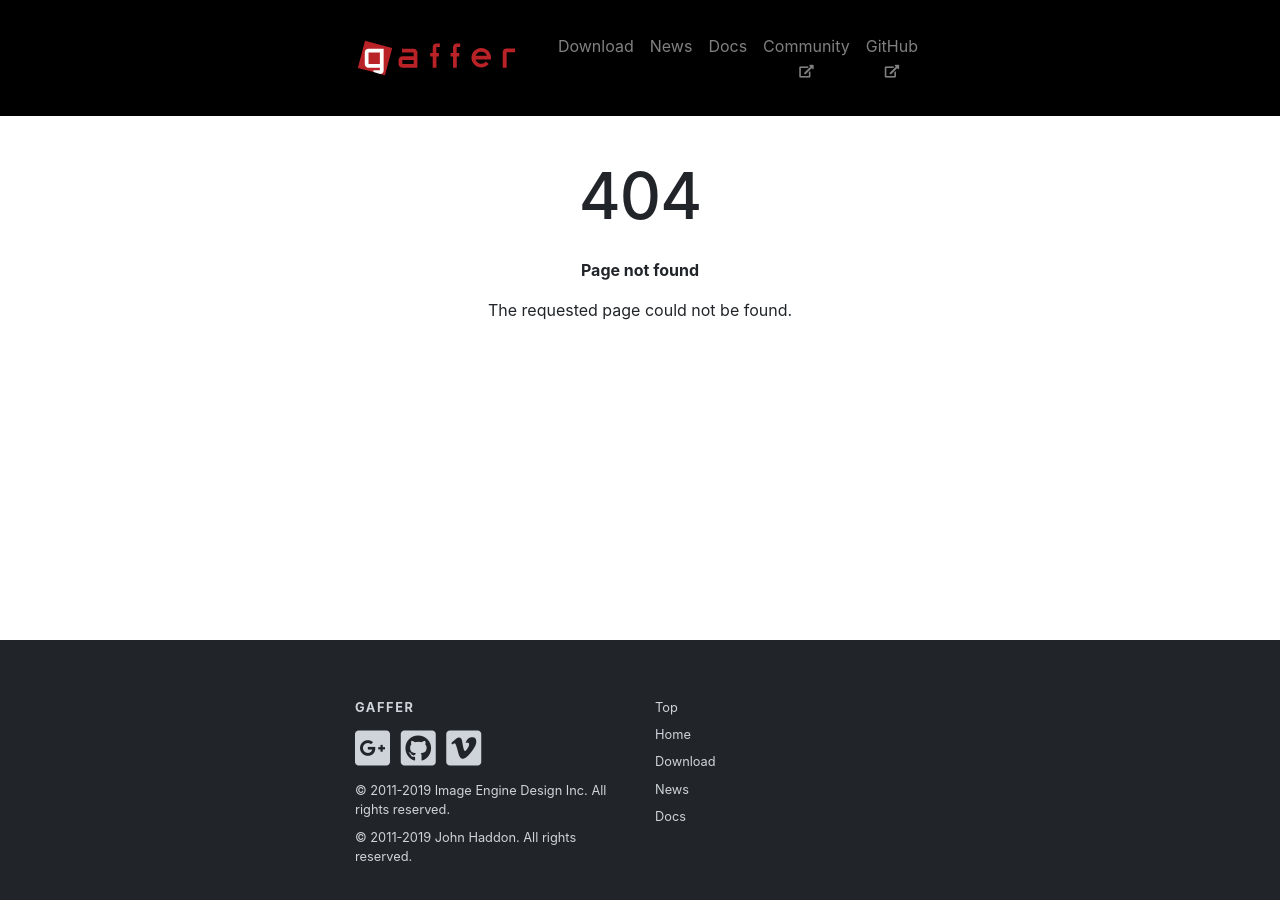
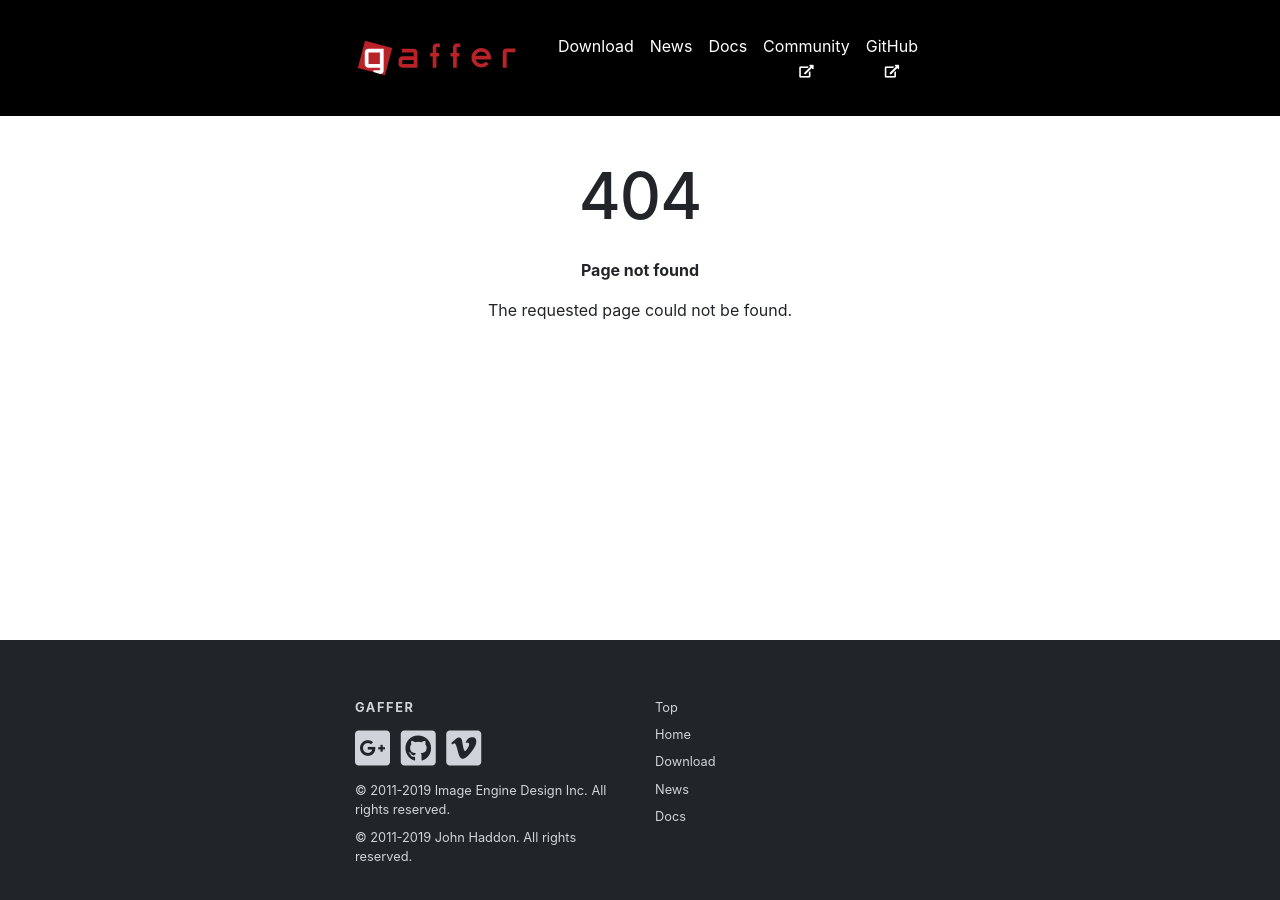
Before and after one commit to GafferHQ/gafferhq.github.io, a Jekyll site: the page built from 404.html, in a window 1280 px wide. Built offline with Jekyll 4.4.1, drawn with Linux system fonts in a browser that asks for light colours.

Commit message:
Improve navbar link color visibility

```diff
--- a/_sass/gaff-variables.scss
+++ b/_sass/gaff-variables.scss
@@ -10,6 +10,8 @@ $theme-colors: (
   "dark": $gaff-color-dark,
   "black": $gaff-color-black,
 );
+$navbar-dark-color: #ffffff;
+$navbar-dark-hover-color: scale-color(map-get($theme-colors, "primary"), $lightness: 25%);
 $carousel-control-color: map-get($theme-colors, "primary");
 $carousel-indicator-active-bg: map-get($theme-colors, "primary");
 
```
